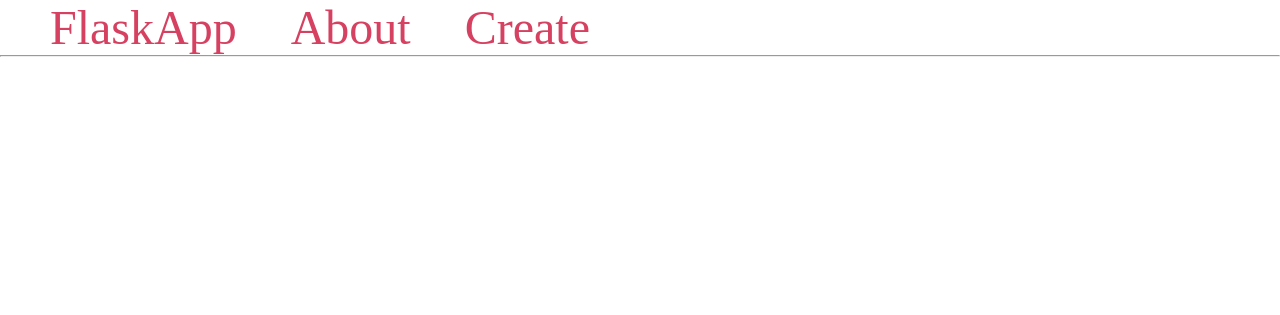
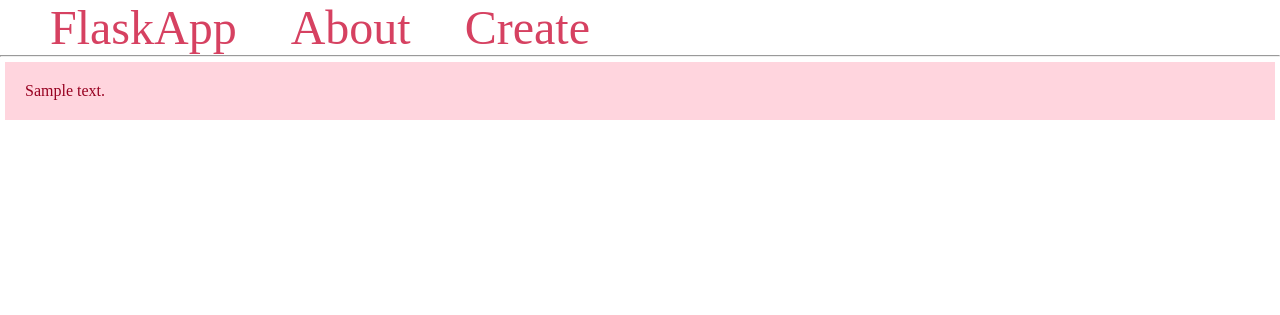
Before and after one commit to Kenneth732/forms, a Flask app: template templates/base.html in a window 1280 px wide. Shown: the top 315 px of the page. Run offline with Flask 3, Linux system fonts and the light colour scheme; the template is opened without the code that fills it: most values are stand-ins (such as "Sample title", 1, 10 or a date in 2020).

Commit message:
base-html adding alert functionality

```diff
--- a/static/style.css
+++ b/static/style.css
@@ -15,3 +15,10 @@ nav a {
     margin-left: 50px;
     text-decoration: none;
 }
+
+.alert{
+    padding: 20px;
+    margin: 5px;
+    color: #970020;
+    background-color: #ffd5de;
+}
--- a/templates/base.html
+++ b/templates/base.html
@@ -18,6 +18,9 @@
     </nav>
     <hr>
     <div class="content">
+        {% for message in get_flashed_messaged %}
+        <div class="alert">{{ message }}</div>
+        {% endfor %}
         {% block content %} {% endblock %}
     </div>
 </body>
```
